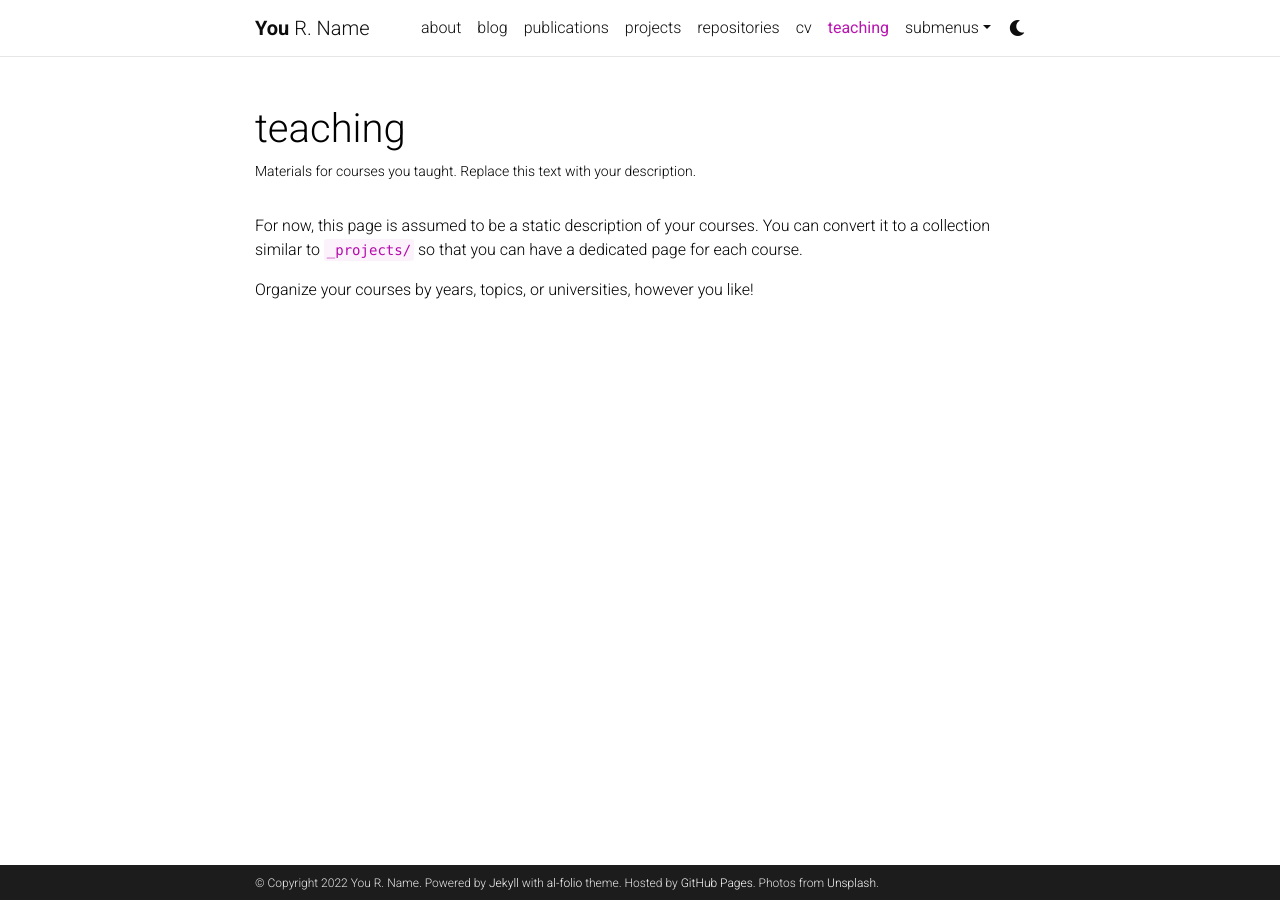
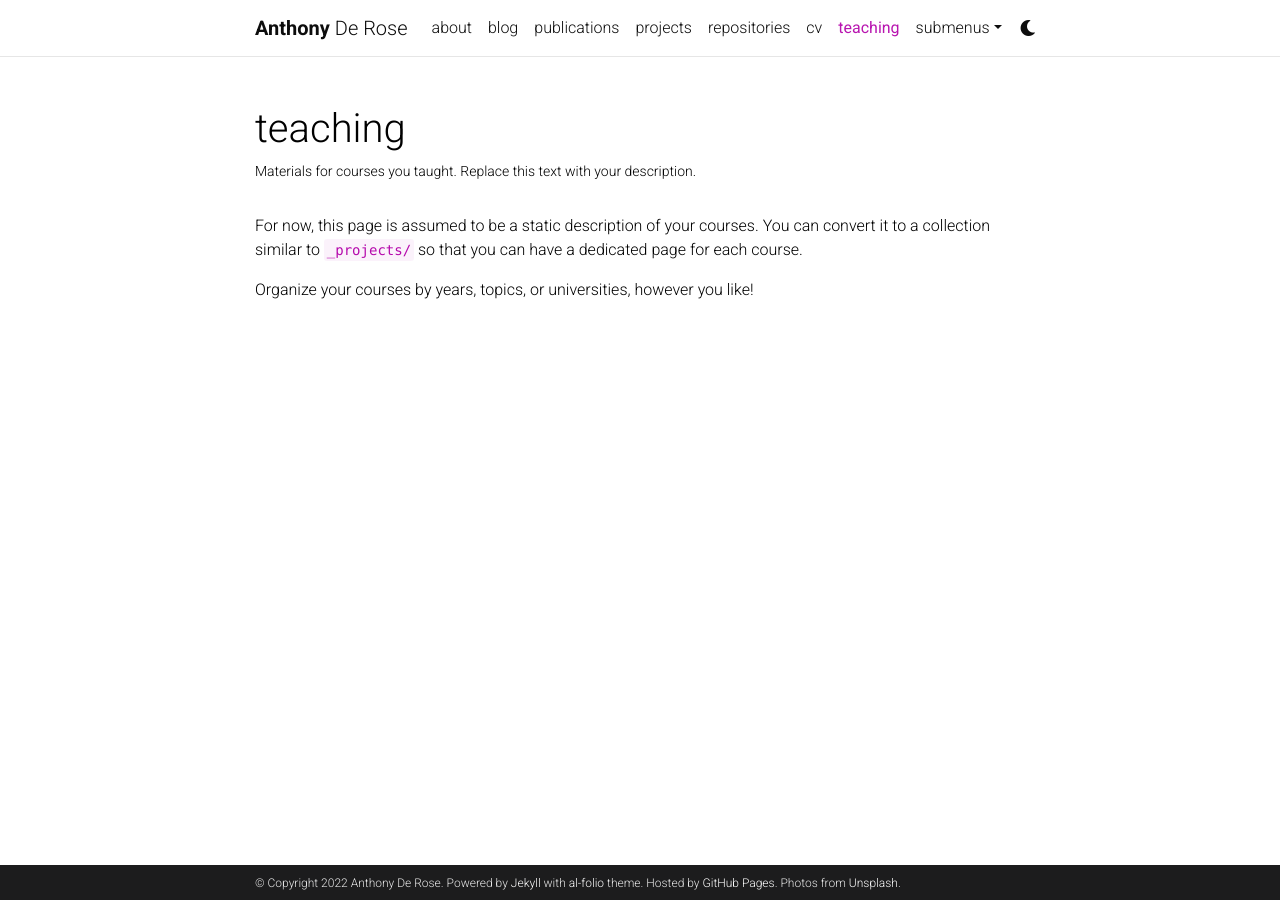
Before and after one commit to anteeezy/anthony-derose.github.io, a Jekyll site: the page built from _pages/teaching.md, in a window 1280 px wide. Built offline with Jekyll 4.4.1, drawn with Linux system fonts in a browser that asks for light colours; comment, search, counter and statistics services are not loaded; a style sheet for code colours, icons or effects is not loaded.

Commit message:
Update _config.yml

```diff
--- a/_config.yml
+++ b/_config.yml
@@ -3,9 +3,9 @@
 # -----------------------------------------------------------------------------
 
 title: blank # the website title (if blank, full name will be used instead)
-first_name: You
-middle_name: R.
-last_name: Name
+first_name: Anthony
+middle_name:
+last_name: De Rose
 email: you@example.com
 description: > # the ">" symbol means to ignore newlines until "footer_text:"
   A simple, whitespace theme for academics. Based on [*folio](https://github.com/bogoli/-folio) design.
@@ -18,8 +18,8 @@
 lang: en # the language of your site (for example: en, fr, cn, ru, etc.)
 icon: ⚛️  # the emoji used as the favicon (alternatively, provide image name in /assets/img/)
 
-url: https://alshedivat.github.io # the base hostname & protocol for your site
-baseurl: /al-folio # the subpath of your site, e.g. /blog/
+url: https://anthony-derose.github.io # the base hostname & protocol for your site
+baseurl: # the subpath of your site, e.g. /blog/
 last_updated: false # set to true if you want to display last updated in the footer
 impressum_path:  # set to path to include impressum link in the footer, use the same path as permalink in a page, helps to conform with EU GDPR
 
```
